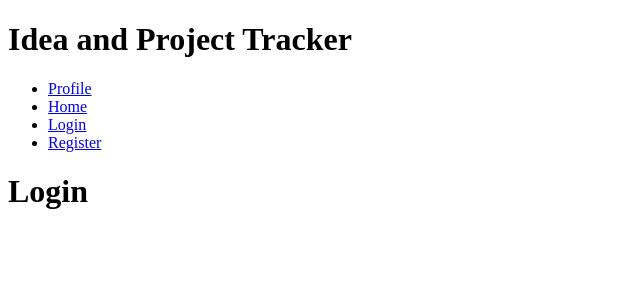
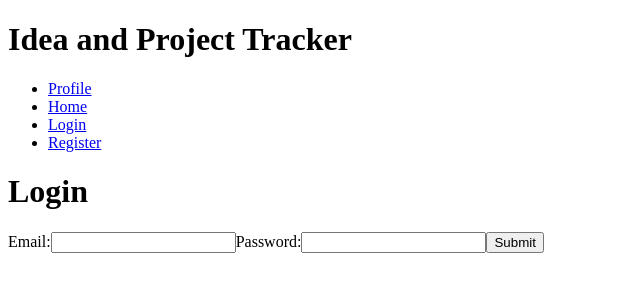
Before and after one commit to CZboop/Idea-Tracker, a React (Create React App) app in the folder client/my-app/: page /login in a window 1280 px wide. Shown: the top 300 px of the page, without its empty margins (0-640 px from the left). Built offline with nearby package versions, Linux system fonts and the light colour scheme.

Commit message:
started on login form and functionality in the front end

```diff
--- a/client/my-app/src/components/Login.js
+++ b/client/my-app/src/components/Login.js
@@ -1,7 +1,38 @@
+import { useState } from "react";
+
 const Login = () => {
+    const [email, setEmail] = useState("");
+    const [password, setPassword] = useState("");
+
+    const handleSubmit = (e) => {
+        e.preventDefault();
+        const userInfo = {
+            "email" : email,
+            "password" : password
+        }
+        fetch("http://localhost:8080/api/user/login", {
+                    method: "POST",
+                    headers: {
+                        'Content-type': 'application/json'
+                    },
+                    body: JSON.stringify(userInfo)
+                })
+                .then(response => response.json())
+                .then(data => {
+                    if (data==null){
+                        alert("User not found")
+                    }else{
+                    console.log(data.id)}})
+    }
+
     return (
         <div className="login-container">
             <h1>Login</h1>
+            <form className="login-form" onSubmit={handleSubmit}>
+                <label>Email:</label><input type="text" value={email} onChange={(e) => {setEmail(e.target.value)}}></input>
+                <label>Password:</label><input type="password" value={password} onChange={(e) => {setPassword(e.target.value)}}></input>
+                <input type="submit"></input>
+            </form>
 
         </div>
     )
```
